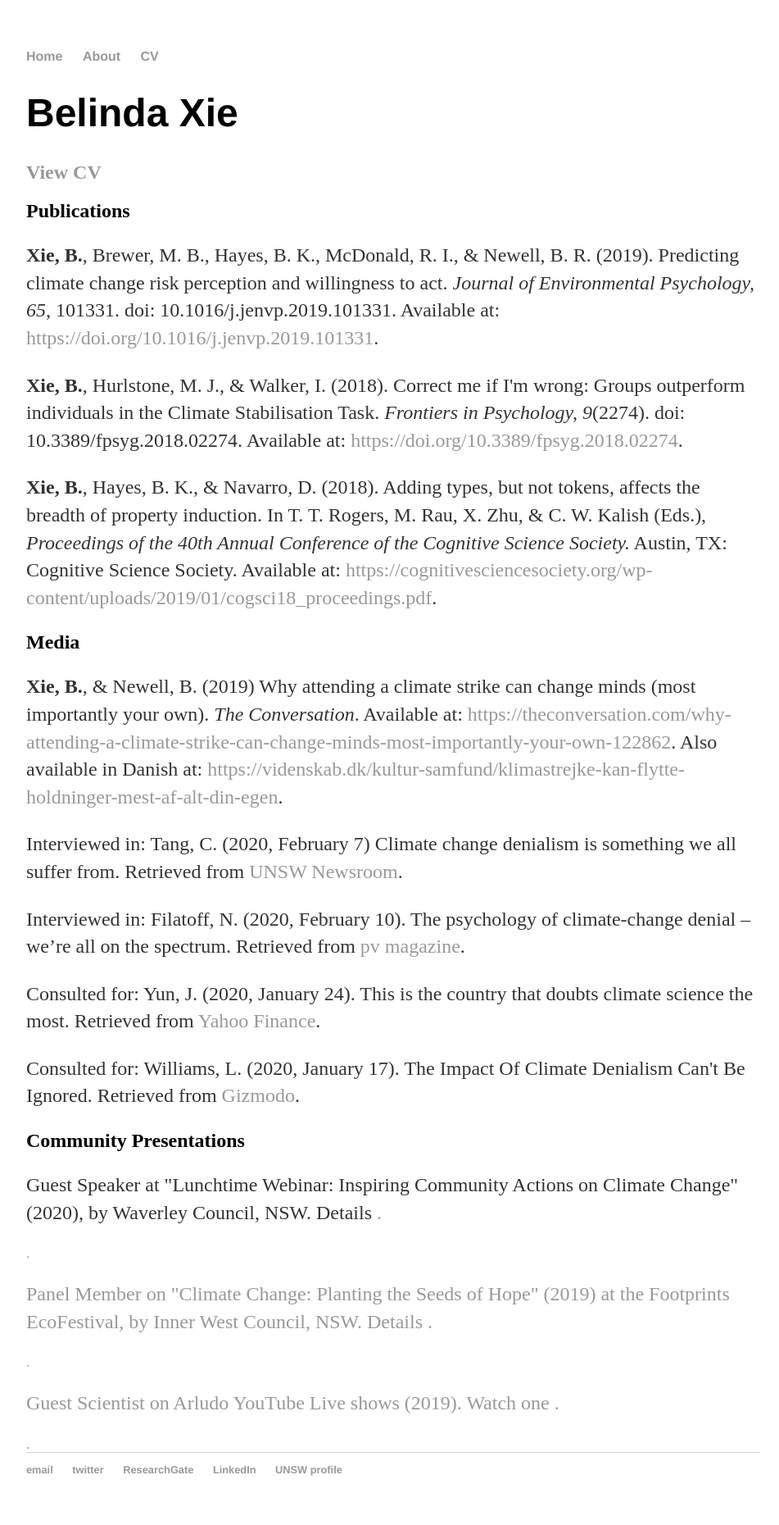
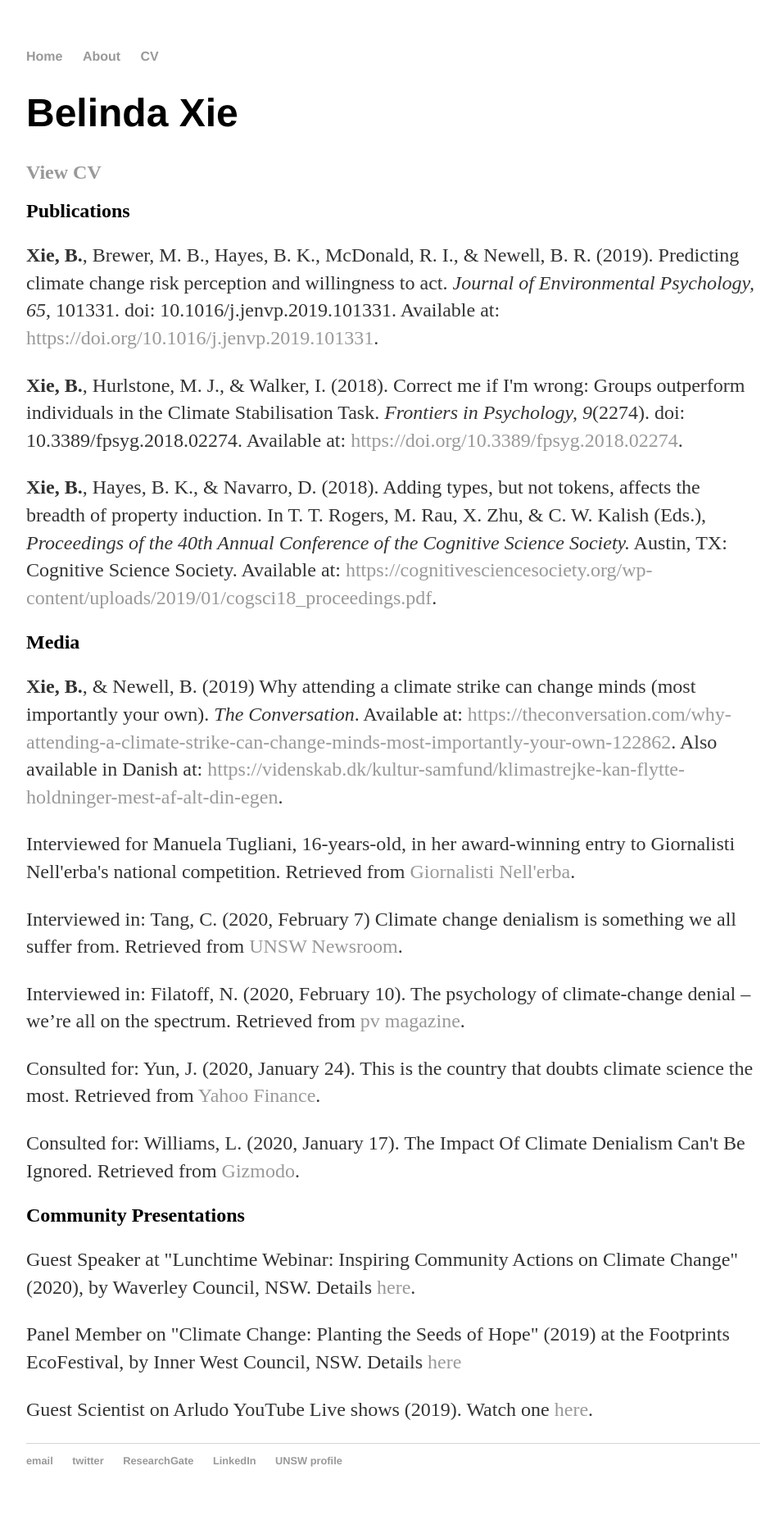
Before and after one commit to belindaxie/belindaxie.github.io, a Jekyll site: the page built from cv/index.html, in a window 1280 px wide. Shown: the whole page at 82% size, without its empty margins (160-1111 px from the left). Built offline with Jekyll 4.4.1, drawn with Linux system fonts in a browser that asks for light colours.

Commit message:
Corrected syntax errors

```diff
--- a/cv/index.html
+++ b/cv/index.html
@@ -28,6 +28,8 @@
 
 	<p><strong>Xie, B.</strong>, & Newell, B. (2019) Why attending a climate strike can change minds (most importantly your own). <em>The Conversation</em>. Available at: <a href="https://theconversation.com/why-attending-a-climate-strike-can-change-minds-most-importantly-your-own-122862">https://theconversation.com/why-attending-a-climate-strike-can-change-minds-most-importantly-your-own-122862</a>. Also available in Danish at: <a href="https://videnskab.dk/kultur-samfund/klimastrejke-kan-flytte-holdninger-mest-af-alt-din-egen">https://videnskab.dk/kultur-samfund/klimastrejke-kan-flytte-holdninger-mest-af-alt-din-egen</a>.</p>
 
+	<p>Interviewed for Manuela Tugliani, 16-years-old, in her award-winning entry to Giornalisti Nell'erba's national competition. Retrieved from <a href="http://www.giornalistinellerba.org/opere/quando-il-consenso-unanime-degli-scienziati-non-basta/">Giornalisti Nell'erba</a>.</p>
+
 	<p>Interviewed in: Tang, C. (2020, February 7) Climate change denialism is something we all suffer from. Retrieved from <a href="https://newsroom.unsw.edu.au/news/science-tech/climate-change-denialism-something-we-all-suffer">UNSW Newsroom</a>.</p>
 
 	<p>Interviewed in: Filatoff, N. (2020, February 10). The psychology of climate-change denial – we’re all on the spectrum. Retrieved from <a href="https://www.pv-magazine.com/2020/02/10/the-psychology-of-climate-change-denial-were-all-on-the-spectrum/">pv magazine</a>.</p>
@@ -39,10 +41,10 @@
 
 <h2>Community Presentations</h2>
 
-	<p>Guest Speaker at "Lunchtime Webinar: Inspiring Community Actions on Climate Change" (2020), by Waverley Council, NSW. Details <a href="https://www.eventbrite.com.au/e/lunchtime-webinar-inspiring-community-actions-on-climate-change-tickets-103200326956"here</a>.</p>.
+	<p>Guest Speaker at "Lunchtime Webinar: Inspiring Community Actions on Climate Change" (2020), by Waverley Council, NSW. Details <a href="https://www.eventbrite.com.au/e/lunchtime-webinar-inspiring-community-actions-on-climate-change-tickets-103200326956">here</a>.</p>
 
-	<p>Panel Member on "Climate Change: Planting the Seeds of Hope" (2019) at the Footprints EcoFestival, by Inner West Council, NSW. Details <a href="https://www.innerwest.nsw.gov.au/explore/whats-on/events-in-detail/footprints-ecofestival/talks-discussions-and-open-studios"here</a>.</p>.
+	<p>Panel Member on "Climate Change: Planting the Seeds of Hope" (2019) at the Footprints EcoFestival, by Inner West Council, NSW. Details <a href="https://www.innerwest.nsw.gov.au/explore/whats-on/events-in-detail/footprints-ecofestival/talks-discussions-and-open-studios">here</a></p>
 
-	<p>Guest Scientist on Arludo YouTube Live shows (2019). Watch one <a href="https://www.youtube.com/watch?v=JGopOUZQSHU"here</a>.</p>.
+	<p>Guest Scientist on Arludo YouTube Live shows (2019). Watch one <a href="https://www.youtube.com/watch?v=JGopOUZQSHU">here</a>.</p>
 
 </div>
```
